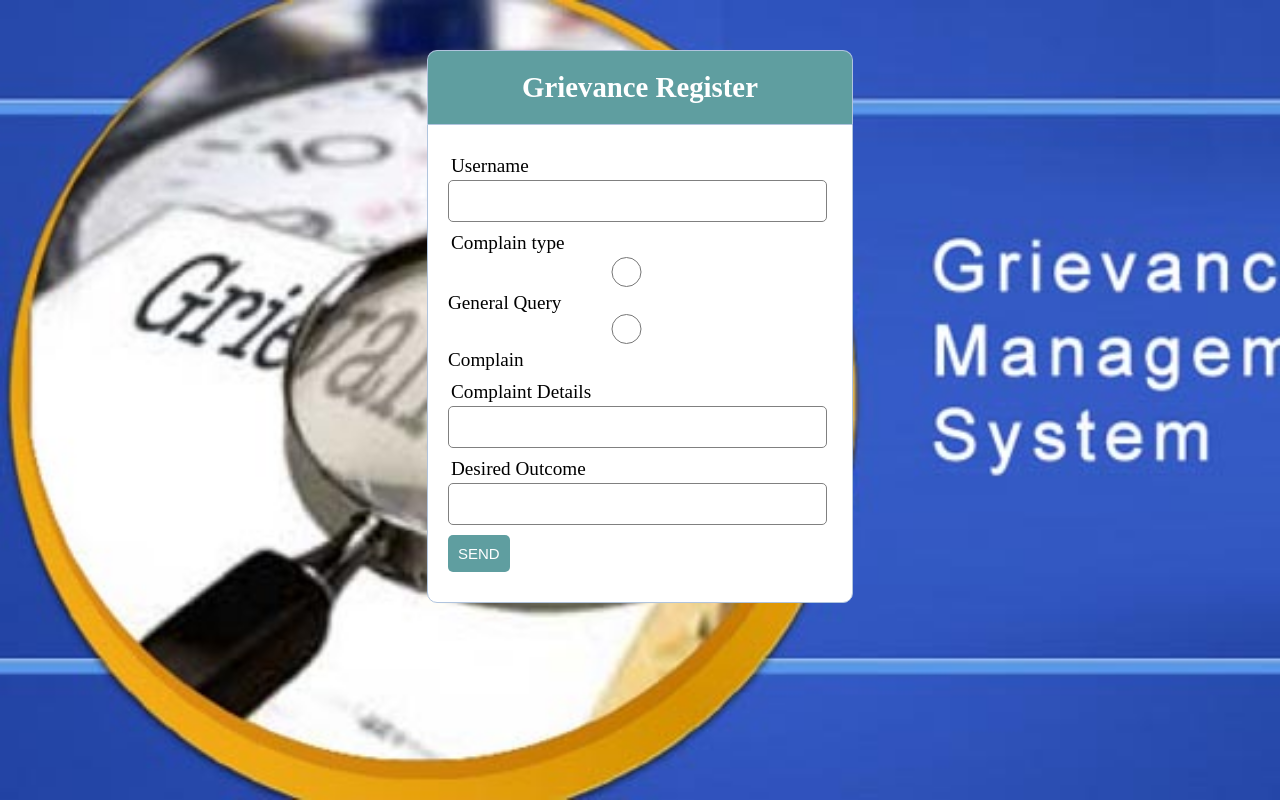
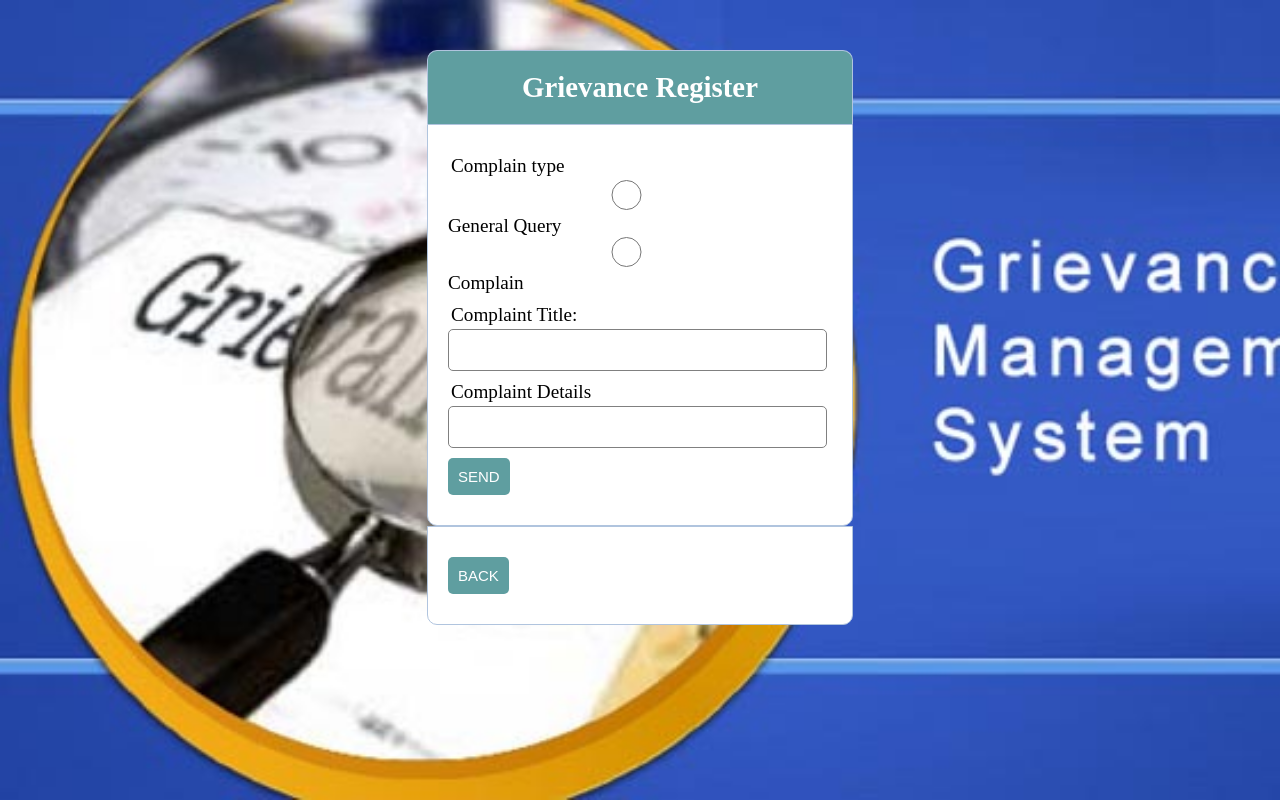
Before and after one commit to sidhantray27/GMS, a PHP site: page /complain.php in a window 1280 px wide. Run offline with PHP 8.4, Linux system fonts and the light colour scheme.

Commit message:
back button added to complaint page

```diff
--- a/admin_dashboard.php
+++ b/admin_dashboard.php
@@ -19,6 +19,7 @@
     <thead>
         <tr>
         <th>Complaint Id</th>
+        <th>Complaint Title</th>
         <th>Complaint Type</th>
         <th>status</th>
         <th>View Details</th>
@@ -33,7 +34,7 @@
         }else{
             while( $row = mysqli_fetch_assoc( $result ) ){
                 $id = $row['complaintid'];
-            echo "<tr><td>{$row['complaintid']}</td><td>{$row['type']}</td><td>{$row['status']}</td>
+            echo "<tr><td>{$row['complaintid']}</td><td>{$row['title']}</td><td>{$row['type']}</td><td>{$row['status']}</td>
             <td><a href='details.php?cid=$id'>View Details</td><td>{$row['updationdate']}</td></tr>\n";
             }
 
--- a/complain.php
+++ b/complain.php
@@ -13,9 +13,7 @@
   <form method="post" action="complain.php">
     <?php include('errors.php'); ?>
     <div class="input-group">
-      <label>Username</label>
-      <input type="text" name="username" value="<?php echo $username; ?>">
-    </div>
+
     <div class="input-group">
       <label>Complain type</label>
         <input type="radio" name="type"
@@ -25,17 +23,21 @@
         <?php if (isset($type) && $type=="complain") echo "checked";?>
         value="complain">Complain
     </div>
+    <label>Complaint Title:</label>
+      <input type="text" name="title">
+    </div>
     <div class="input-group">
       <label>Complaint Details</label>
       <input type="text" name="details">
     </div>
     <div class="input-group">
-      <label>Desired Outcome</label>
-      <input type="text" name="outcome">
-    </div>
-    <div class="input-group">
       <button type="submit" class="btn" name="reg_complain">SEND</button>
     </div>
   </form>
+  <form method="post" action="user_dashboard.php">
+    <div class="input-group">
+  		<button type="submit" class="btn" name="back">BACK</button>
+  	</div>
+    </form>
 </body>
 </html>
--- a/complainhistory.php
+++ b/complainhistory.php
@@ -22,6 +22,7 @@
     <thead>
         <tr>
         <th>Complaint Id</th>
+        <th>Complaint Title</th>
         <th>Complaint Type</th>
         <th>Complaint Details</th>
         <th>Registration Date</th>
@@ -38,7 +39,7 @@
             echo '<tr><td colspan="4">No complaints Found</td></tr>';
         }else{
             while( $row = mysqli_fetch_assoc( $result ) ){
-            echo "<tr><td>{$row['complaintid']}</td><td>{$row['type']}</td><td>{$row['details']}</td><td>{$row['regdate']}</td><td>{$row['status']}</td><td>{$row['position']}</td><td>{$row['updationdate']}</td><td>{$row['remarks']}</td></tr>\n";
+            echo "<tr><td>{$row['complaintid']}</td><td>{$row['title']}</td><td>{$row['type']}</td><td>{$row['details']}</td><td>{$row['regdate']}</td><td>{$row['status']}</td><td>{$row['position']}</td><td>{$row['updationdate']}</td><td>{$row['remarks']}</td></tr>\n";
             }
         }
         ?>
--- a/details.php
+++ b/details.php
@@ -22,6 +22,7 @@
     <thead>
         <tr>
         <th>Complaint Id</th>
+        <th>Complaint Title</th>
         <th>Complaint Type</th>
         <th>Complaint Details</th>
         <th>Registration Date</th>
@@ -38,7 +39,7 @@
             echo '<tr><td colspan="4">No complaints Found</td></tr>';
         }else{
             while( $row = mysqli_fetch_assoc( $result ) ){
-            echo "<tr><td>{$row['complaintid']}</td><td>{$row['type']}</td><td>{$row['details']}</td><td>{$row['regdate']}</td><td>{$row['status']}</td><td>{$row['position']}</td><td>{$row['updationdate']}</td><td>{$row['remarks']}</td></tr>\n";
+            echo "<tr><td>{$row['complaintid']}</td><td>{$row['title']}</td><td>{$row['type']}</td><td>{$row['details']}</td><td>{$row['regdate']}</td><td>{$row['status']}</td><td>{$row['position']}</td><td>{$row['updationdate']}</td><td>{$row['remarks']}</td></tr>\n";
             }
         }
         ?>
--- a/server.php
+++ b/server.php
@@ -95,13 +95,13 @@ if (isset($_POST['login_user'])) {
 
 if (isset($_POST['reg_complain'])) {
   // receive all input values from the form
-  $username = mysqli_real_escape_string($db, $_POST['username']);
+  $title = mysqli_real_escape_string($db, $_POST['title']);
   $type = mysqli_real_escape_string($db, $_POST['type']);
   $details = mysqli_real_escape_string($db, $_POST['details']);
-  $outcome = mysqli_real_escape_string($db, $_POST['outcome']);
+  $username = $_SESSION['username'];
   //$phone = mysqli_real_escape_string($db, $_POST['phone']);
 
-  if (empty($username)) { array_push($errors, "Username is required"); }
+  if (empty($title)) { array_push($errors, "Complaint Title is required"); }
   if (empty($type)) { array_push($errors, "Complain Type is required"); }
   if (empty($details)) { array_push($errors, "Complain Details is required"); }
 
@@ -111,8 +111,8 @@ if (isset($_POST['reg_complain'])) {
     $result = mysqli_query($db, $user_check_query);
     $userid = mysqli_fetch_assoc($result)['id'];
 
-    $query = "INSERT INTO complaint (userid, type, details, outcome, status , position)
-            VALUES('$userid', '$type', '$details', '$outcome', 'open','admin0')";
+    $query = "INSERT INTO complaint (userid, type, details, title, status , position)
+            VALUES('$userid', '$type', '$details', '$title', 'open','admin0')";
     mysqli_query($db, $query);
     //<script language="javascript">
     //alert("Your Complain is lodged successfully") ;
```
